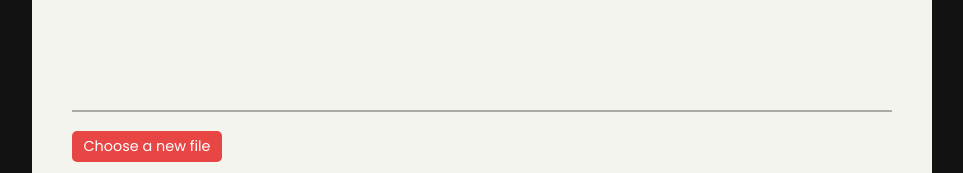
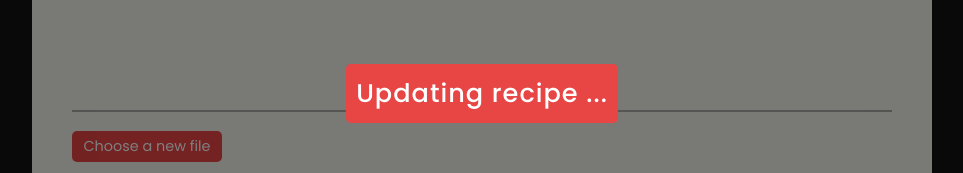
Before and after one commit to RafaelPereira93/recipes-app, a Next.js app: page /update/1 in a window 1280 px wide. Both pictures are taken after a click on the button "UPDATE RECIPE". Shown: the part 327-500 px from the top of the page, without its empty margins (158-1121 px from the left). Built offline with nearby package versions, Linux system fonts and the light colour scheme; no server answers.

Commit message:
some change

```diff
--- a/components/UpdateRecipe/UpdateRecipeStyle.js
+++ b/components/UpdateRecipe/UpdateRecipeStyle.js
@@ -293,3 +293,28 @@ export const WrapperImagePreview = styled.div`
     cursor: pointer;
   }
 `;
+
+export const WrapperAddingRecipe = styled.div`
+  width: 100%;
+  height: 100vh;
+  margin-top: 20px;
+  position: fixed;
+  top: 0;
+  z-index: 999;
+  background: rgba(0, 0, 0, 0.5);
+  display: flex;
+  justify-content: center;
+  align-items: center;
+
+  & p {
+    background: #e84545;
+    color: #fff;
+    padding: 10px;
+    border-radius: 5px;
+    font-family: "Poppins", sans-serif;
+    font-weight: 500;
+    font-size: max(20px, 2vw);
+    letter-spacing: 1px;
+    user-select: none;
+  }
+`;
--- a/components/UpdateRecipe/index.jsx
+++ b/components/UpdateRecipe/index.jsx
@@ -21,6 +21,7 @@ const UpdateRecipe = ({ recipe }) => {
   const [fileData, setFileData] = React.useState("");
   const refIngredients = React.useRef();
   const [previewImage, setPreviewImage] = React.useState();
+  const [messageAddingRecipe, setMessageRecipe] = React.useState(false);
 
   const handleData = (e) => {
     const inputId = e.target.id;
@@ -43,6 +44,7 @@ const UpdateRecipe = ({ recipe }) => {
 
   const handleCreateRecipe = async () => {
     const resultInputs = validateInputs(dataIngredient, ingredientes);
+    setMessageRecipe(true);
 
     if (!resultInputs) {
       setShowModal(true);
@@ -77,6 +79,8 @@ const UpdateRecipe = ({ recipe }) => {
   React.useEffect(() => {
     setIngredientes(recipe?.oneRecipe.ingredientes);
     setDataIngredient(filterRecipeData(recipe));
+
+    return () => setMessageRecipe(false);
   }, [recipe]);
 
   return (
@@ -169,6 +173,12 @@ const UpdateRecipe = ({ recipe }) => {
           <Style.ButtonAddNewRecipe>
             <button onClick={handleCreateRecipe}>Update recipe</button>
           </Style.ButtonAddNewRecipe>
+
+          {messageAddingRecipe && (
+            <Style.WrapperAddingRecipe>
+              <p>Updating recipe ...</p>
+            </Style.WrapperAddingRecipe>
+          )}
         </Style.WrapperNewRecipe>
         <Style.WrapperBackToHome>
           <Link href="/">
```
